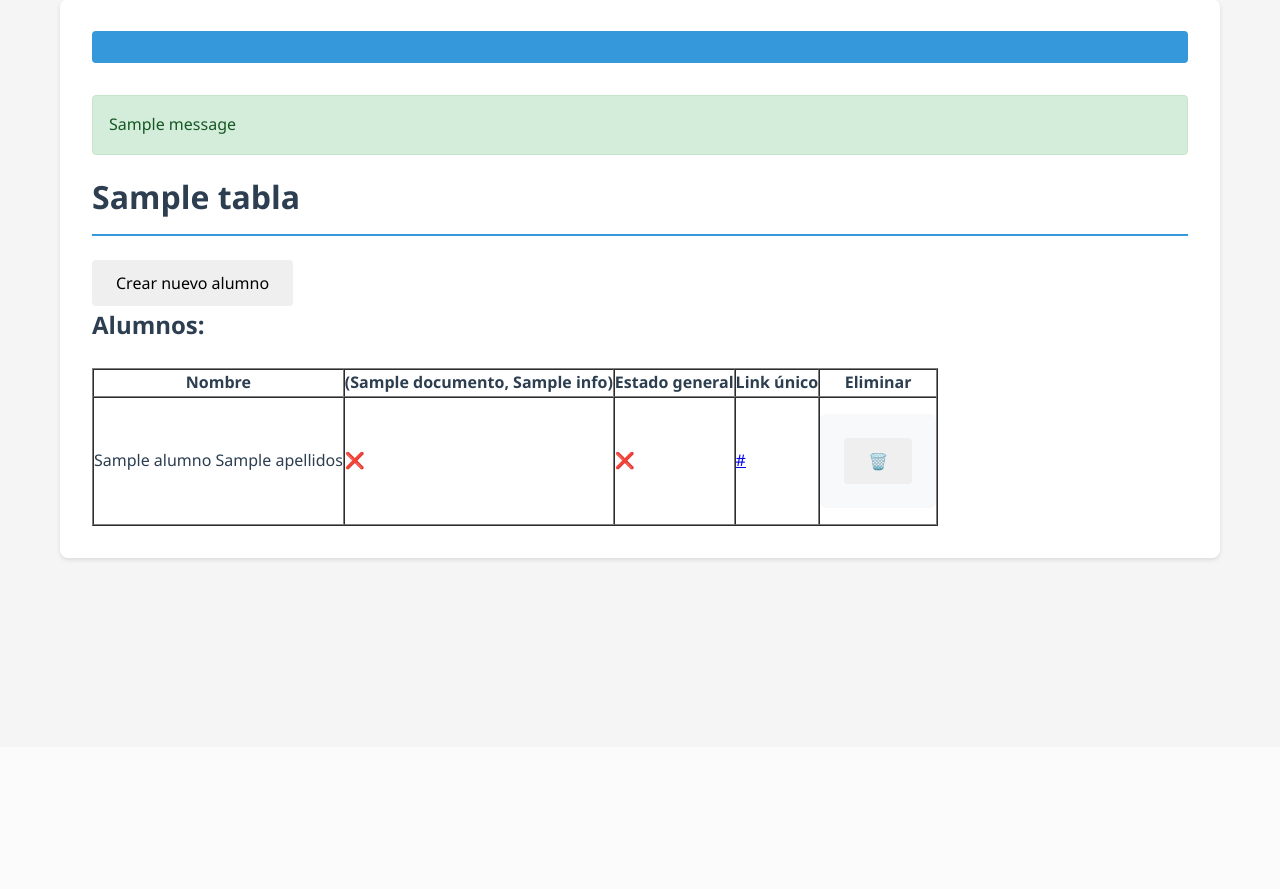
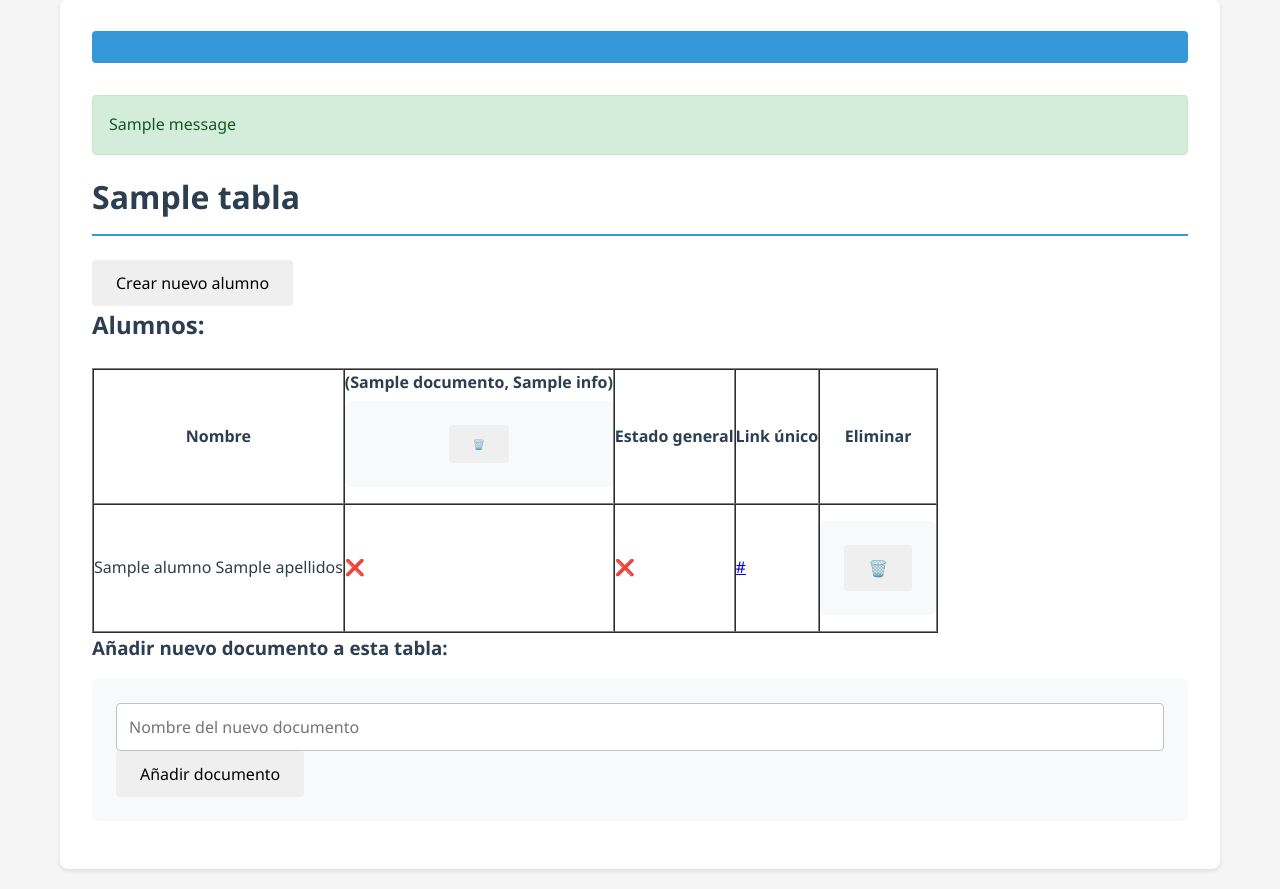
Before and after one commit to Martin-d-abloh/proyecto-academia, a Flask app: template templates/tablas/ver_tabla.html in a window 1280 px wide. Shown: the part 53-942 px from the top of the page. Before the commit the page ends 614 px from the top, so only its background shows below. Run offline with Flask 3, Linux system fonts and the light colour scheme; the template is opened without the code that fills it: most values are stand-ins (such as "Sample title", 1, 10 or a date in 2020); one stand-in notice (Sample message) is shown.

Commit message:
Administrador puede crear y borrar filas y columnas en las tablas

```diff
--- a/app.py
+++ b/app.py
@@ -2,6 +2,11 @@ from flask import Flask, render_template, request, redirect, url_for, flash, sen
 from werkzeug.utils import secure_filename
 import os
 import unicodedata
+import hashlib
+import unicodedata
+import re
+
+
 
 from models import Tabla, Alumno, Administrador
 from storage import (
@@ -16,6 +21,10 @@ def normalizar(texto):
     texto = texto.lower().replace(" ", "")
     texto = unicodedata.normalize('NFD', texto)
     return ''.join(c for c in texto if unicodedata.category(c) != 'Mn' or c == 'ñ')
+
+def generar_hash_credencial(nombre: str, apellidos: str) -> str:
+    completo = normalizar(nombre + apellidos)
+    return hashlib.sha256(completo.encode()).hexdigest()
 
 def create_app():
     app = Flask(__name__)
@@ -173,24 +182,46 @@ def create_app():
         if not tabla:
             flash("Tabla no encontrada", "error")
             return redirect(url_for("admin_home"))
+
         if request.method == "POST":
             nombre = request.form.get("nombre", "").strip()
             apellidos = request.form.get("apellidos", "").strip()
+
             if not nombre:
                 flash("El nombre es obligatorio", "error")
                 return redirect(url_for("crear_alumno", id_tabla=id_tabla))
+
+            # Crear el alumno normalmente
             nuevo_alumno = tabla.crear_alumno(nombre, apellidos)
+
+            # Asignar la contraseña hasheada
+            nuevo_alumno.password = generar_hash_credencial(nombre, apellidos)
+
             guardar_tablas(app.config['TABLAS'])
             flash(f"Alumno {nombre} {apellidos} creado en {tabla.nombre}", "success")
             return redirect(url_for("ver_tabla", id_tabla=id_tabla))
+
         return render_template("alumnos/crear_alumno.html", tabla=tabla)
+
 
     @app.route("/alumno/<alumno_id>", methods=["GET", "POST"])
     def ver_alumno(alumno_id):
+        session.pop("usuario_admin", None)  # Limpia la sesión de administrador
+
         for tabla in app.config['TABLAS'].values():
             for alumno in tabla.alumnos:
                 if alumno.id == alumno_id:
+                    if request.method == "POST" and 'password' in request.form:
+                        input_pwd = request.form.get("password", "")
+                        hash_input = generar_hash_credencial(alumno.nombre, alumno.apellidos)
+                        if input_pwd and hashlib.sha256(input_pwd.encode()).hexdigest() == hash_input:
+                            return render_template("alumnos/subir_documentos.html", alumno=alumno)
+                        else:
+                            flash("Contraseña incorrecta", "error")
+                            return render_template("alumnos/login_alumno.html", alumno=alumno)
+
                     if request.method == "POST":
+                        se_subio_algo = False
                         for nombre_doc in alumno.documentos:
                             archivo = request.files.get(nombre_doc)
                             if archivo and archivo.filename:
@@ -200,13 +231,24 @@ def create_app():
                                 archivo.save(os.path.join(ruta, filename))
                                 ruta_relativa = os.path.join(ruta, filename)
                                 alumno.subir_documento(nombre_doc, ruta_relativa)
-                        guardar_tablas(app.config['TABLAS'])
-                        flash("Documentos subidos correctamente", "success")
-                        return redirect(url_for("ver_alumno", alumno_id=alumno_id))
+                                se_subio_algo = True
 
-                    return render_template("alumnos/subir_documentos.html", alumno=alumno)
+                        if se_subio_algo:
+                            guardar_tablas(app.config['TABLAS'])
+                            flash("Documentos subidos correctamente", "success")
+                        else:
+                            flash("No se subió ningún archivo", "error")
+
+                        return render_template("alumnos/subir_documentos.html", alumno=alumno)
+
+                    return render_template("alumnos/login_alumno.html", alumno=alumno)
+
         flash("Alumno no encontrado", "error")
         return redirect(url_for("login"))
+
+
+
+
 
     @app.route("/tablas/<id_tabla>/eliminar_alumno/<alumno_id>", methods=["POST"])
     def eliminar_alumno(id_tabla, alumno_id):
@@ -223,6 +265,8 @@ def create_app():
 
     @app.route("/login_alumno", methods=["GET", "POST"])
     def login_alumno():
+        session.pop("usuario_admin", None)  # Limpiar sesión del admin SIEMPRE
+
         if request.method == "POST":
             credencial = request.form.get("credencial", "").strip().lower()
             credencial = normalizar(credencial)
@@ -237,7 +281,8 @@ def create_app():
             flash("Credencial no válida", "error")
             return redirect(url_for("login_alumno"))
 
-        return render_template("login_alumno.html")
+        return render_template("alumnos/login_alumno.html")
+
 
 
     @app.route("/superadmin_home")
@@ -310,12 +355,70 @@ def create_app():
                         ruta = doc_info["ruta"]
                         if os.path.exists(ruta):
                             os.remove(ruta)
-                        alumno.eliminar_documento(documento)  # ✅ Usa el método que actualiza estado
+                        alumno.eliminar_documento(documento)  # ✅ Cambia estado a False y elimina ruta
                         guardar_tablas(app.config['TABLAS'])
                         flash(f"Documento '{documento}' eliminado", "success")
                     else:
                         flash("Documento no encontrado o no subido", "error")
-                    return redirect(url_for("ver_alumno", alumno_id=alumno_id))
+
+                    # ⚠️ IMPORTANTE: siempre renderiza la vista del alumno
+                    return render_template("alumnos/subir_documentos.html", alumno=alumno)
+
+        # Si no se encuentra el alumno
+        flash("Alumno no encontrado", "error")
+        return redirect(url_for("login_alumno"))
+
+
+    @app.route("/tabla/<id_tabla>/añadir_documento", methods=["POST"])
+    def añadir_documento(id_tabla):
+        tabla = app.config['TABLAS'].get(id_tabla)
+        if not tabla:
+            flash("Tabla no encontrada", "error")
+            return redirect(url_for("admin_home"))
+
+        nuevo_doc = request.form.get("nuevo_documento", "").strip()
+        nuevo_doc = re.sub(r"[^a-zA-Z0-9_ñÑáéíóúÁÉÍÓÚ\s]", "", nuevo_doc).strip()
+
+        if not nuevo_doc:
+            flash("Nombre del documento vacío o inválido", "error")
+            return redirect(url_for("ver_tabla", id_tabla=id_tabla))
+        if nuevo_doc in tabla.documentos:
+            flash("Ese documento ya existe en esta tabla", "error")
+            return redirect(url_for("ver_tabla", id_tabla=id_tabla))
+        tabla.documentos.append(nuevo_doc)
+        for alumno in tabla.alumnos:
+            alumno.documentos[nuevo_doc] = {"estado": False, "ruta": None}
+        guardar_tablas(app.config['TABLAS'])
+        flash(f"Documento '{nuevo_doc}' añadido a la tabla", "success")
+        return redirect(url_for("ver_tabla", id_tabla=id_tabla))
+
+
+
+    @app.route("/tabla/<id_tabla>/eliminar_documento/<documento>", methods=["POST"])
+    def eliminar_documento_tabla(id_tabla, documento):
+        tabla = app.config['TABLAS'].get(id_tabla)
+        if not tabla:
+            flash("Tabla no encontrada", "error")
+            return redirect(url_for("admin_home"))
+
+        if documento not in tabla.documentos:
+            flash("Documento no encontrado en la tabla", "error")
+            return redirect(url_for("ver_tabla", id_tabla=id_tabla))
+
+        # Eliminar documento de la tabla
+        tabla.documentos.remove(documento)
+
+        # Eliminar documento de todos los alumnos
+        for alumno in tabla.alumnos:
+            if documento in alumno.documentos:
+                doc_info = alumno.documentos[documento]
+                if doc_info.get("ruta") and os.path.exists(doc_info["ruta"]):
+                    os.remove(doc_info["ruta"])
+                del alumno.documentos[documento]
+
+        guardar_tablas(app.config['TABLAS'])
+        flash(f"Documento '{documento}' eliminado correctamente", "success")
+        return redirect(url_for("ver_tabla", id_tabla=id_tabla))
 
 
 
--- a/models.py
+++ b/models.py
@@ -57,7 +57,7 @@ class Tabla:
 
 class Alumno:
 
-    __slots__ = ('_id', 'nombre', 'apellidos', '_documentos', '_estado_general')
+    __slots__ = ('_id', 'nombre', 'apellidos', '_documentos', '_estado_general', 'password')
 
     def __init__(self, nombre: str, apellidos: str, documentos: List[str]):
         self.nombre = nombre.strip()
@@ -65,6 +65,8 @@ class Alumno:
         self._id = uuid4().hex
         self._documentos = {doc: {'estado': False, 'ruta': None} for doc in documentos}
         self._estado_general = False
+        self.password = ""  # Placeholder para la contraseña
+
 
     @property
     def id(self) -> str:
--- a/templates/alumnos/subir_documentos.html
+++ b/templates/alumnos/subir_documentos.html
@@ -3,6 +3,12 @@
     <h1>Subir documentos para {{ alumno.nombre }} {{ alumno.apellidos }}</h1>
 
     <form method="POST" enctype="multipart/form-data">
+        {% if alumno.todo_bien %}
+        <p style="color: green; font-weight: bold;">
+            ✅ Ya has subido todos los documentos. Si lo necesitas, puedes volver a subirlos.
+        </p>
+    {% endif %}
+
         <ul>
             {% for nombre_doc, info in alumno.documentos.items() %}
                 <li>
--- a/templates/base.html
+++ b/templates/base.html
@@ -8,12 +8,15 @@
 <body>
     <div class="container">
         <nav class="nav-bar">
-            {% if session.get('usuario_admin') == 'superadmin' %}
-                <a href="{{ url_for('superadmin_home') }}" class="nav-link">Inicio</a>
-            {% elif session.get('usuario_admin') %}
-                <a href="{{ url_for('admin_home') }}" class="nav-link">Inicio</a>
+            {% if session.get('usuario_admin') %}
+                {% if session['usuario_admin'] == 'superadmin' %}
+                    <a href="{{ url_for('superadmin_home') }}" class="nav-link">Inicio</a>
+                {% else %}
+                    <a href="{{ url_for('admin_home') }}" class="nav-link">Inicio</a>
+                {% endif %}
             {% endif %}
         </nav>
+
 
         {% with messages = get_flashed_messages(with_categories=true) %}
             {% if messages %}
--- a/templates/tablas/ver_tabla.html
+++ b/templates/tablas/ver_tabla.html
@@ -15,7 +15,13 @@
                 <tr>
                     <th>Nombre</th>
                     {% for doc in tabla.documentos %}
-                        <th>{{ doc }}</th>
+                        <th>
+                            {{ doc }}
+                            <!-- Botón de eliminar documento -->
+                            <form method="POST" action="{{ url_for('eliminar_documento_tabla', id_tabla=tabla.id, documento=doc) }}" style="margin-top: 5px;">
+                                <button type="submit" style="font-size: 10px;" onclick="return confirm('¿Eliminar este documento de toda la tabla?')">🗑️</button>
+                            </form>
+                        </th>
                     {% endfor %}
                     <th>Estado general</th>
                     <th>Link único</th>
@@ -27,15 +33,20 @@
                     <tr>
                         <td>{{ alumno.nombre }} {{ alumno.apellidos }}</td>
                         {% for doc in tabla.documentos %}
+                            {% set doc_info = alumno.documentos.get(doc) %}
                             <td>
-                                {% if alumno.documentos[doc]['estado'] %}
-                                    ✅
+                                {% if doc_info %}
+                                    {% if doc_info.estado %}
+                                        ✅
+                                    {% else %}
+                                        ❌
+                                    {% endif %}
+                                    {% if doc_info.estado and doc_info.ruta %}
+                                        <br>
+                                        <a href="{{ url_for('descargar_documento', alumno_id=alumno.id, documento=doc) }}">📥 Descargar</a>
+                                    {% endif %}
                                 {% else %}
                                     ❌
-                                {% endif %}
-                                {% if alumno.documentos[doc]['estado'] and alumno.documentos[doc]['ruta'] %}
-                                    <br>
-                                    <a href="{{ url_for('descargar_documento', alumno_id=alumno.id, documento=doc) }}">📥 Descargar</a>
                                 {% endif %}
                             </td>
                         {% endfor %}
@@ -58,6 +69,14 @@
                 {% endfor %}
             </tbody>
         </table>
+
+        <!-- Formulario para añadir nuevo documento -->
+        <h3>Añadir nuevo documento a esta tabla:</h3>
+        <form method="POST" action="{{ url_for('añadir_documento', id_tabla=tabla.id) }}">
+            <input type="text" name="nuevo_documento" placeholder="Nombre del nuevo documento" required>
+            <button type="submit">Añadir documento</button>
+        </form>
+
     {% else %}
         <p>No hay alumnos registrados.</p>
     {% endif %}
```
Also changed, not shown: templates/alumnos/login_alumno.html (+12 -4 lines), uploads/0a91eb9868a64ce0868be458edbcfcdc/a038ce49-8c13-4363-a9ea-161ff56e55b9.jpg (added), uploads/1827a99b52894bc4a2de8afb6f41692e/76ca9d5a-3353-4b87-b1dd-01cc8a159960.JPG (added), 2 other files.
